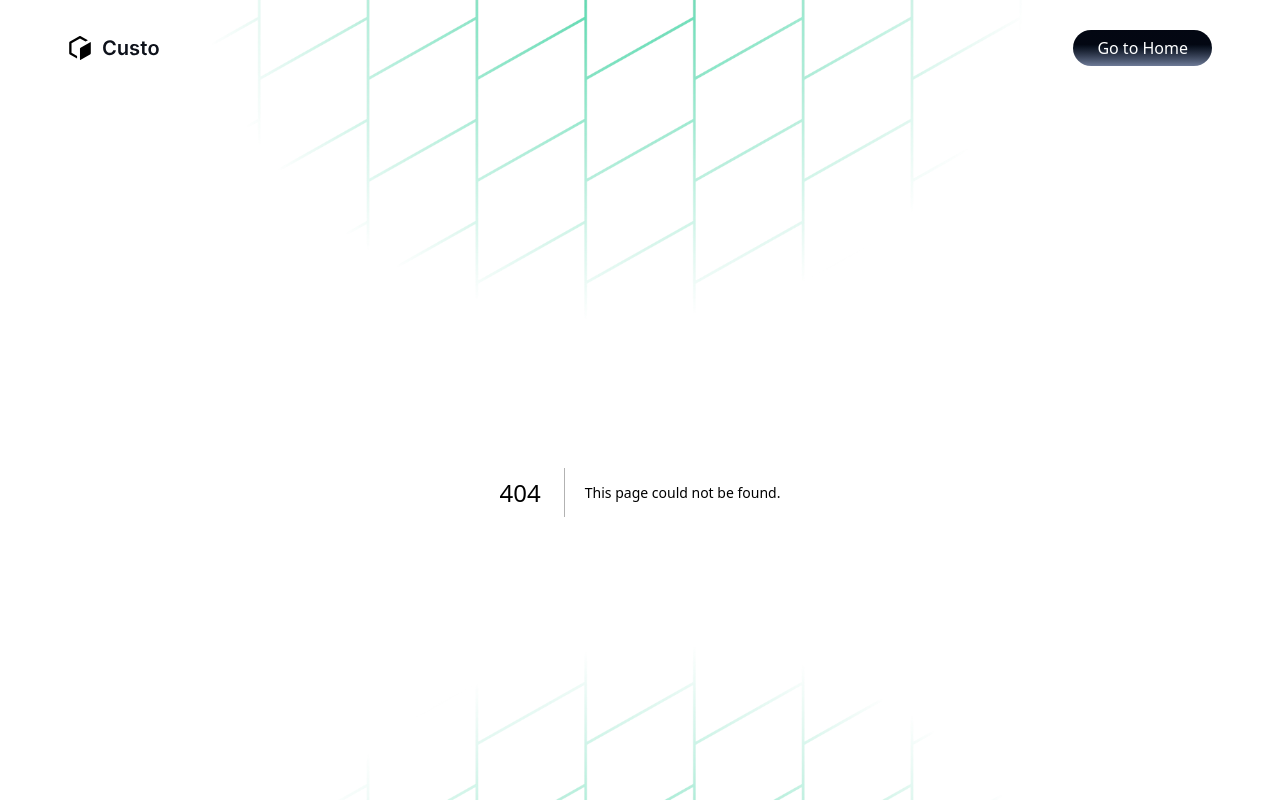
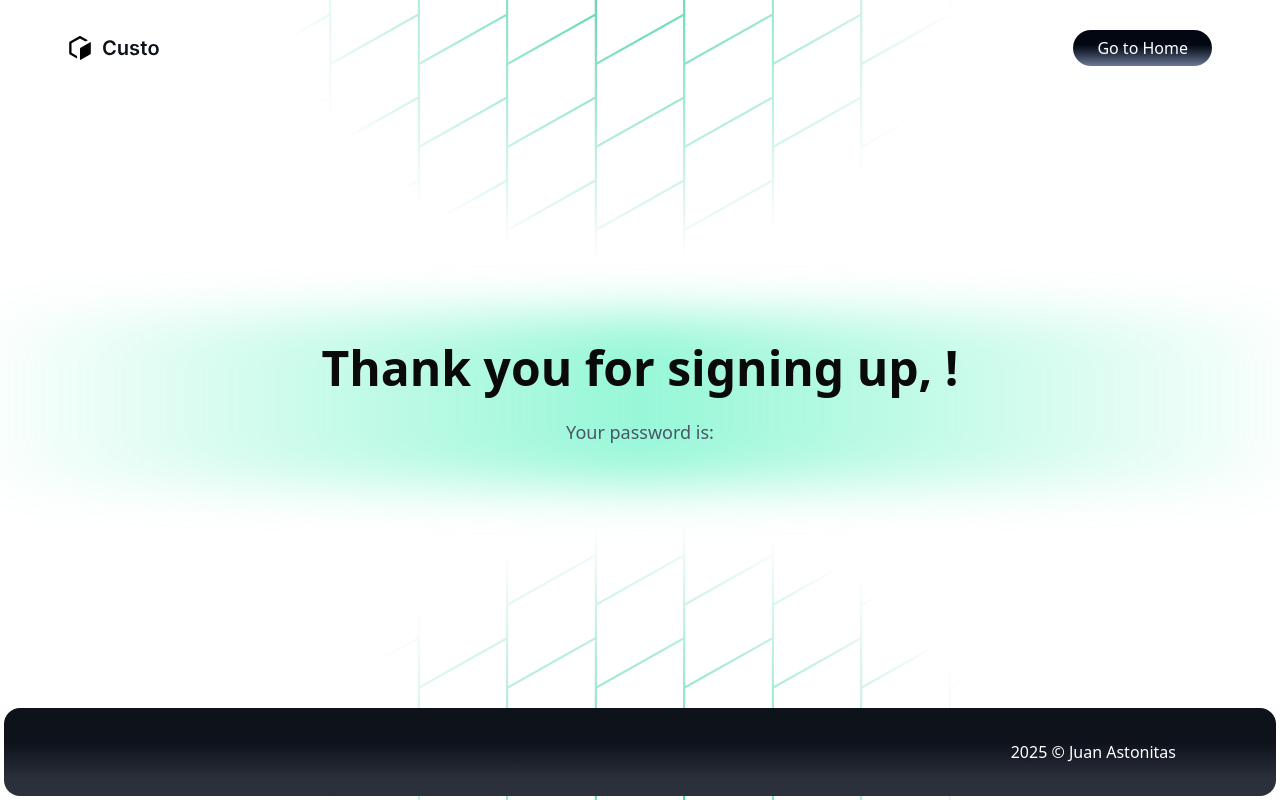
Before and after one commit to NeoRise456/custo-login, a Next.js app: page /thank-you in a window 1280 px wide. Before the commit this address had no page. Shown: the top 800 px of the page. Built offline with nearby package versions, Linux system fonts and the light colour scheme; no server answers.

Commit message:
feat: add Thank You page to display user signup confirmation

```diff
--- /dev/null
+++ b/app/thank-you/page.tsx
@@ -0,0 +1,21 @@
+"use server";
+
+import {cookies} from "next/headers";
+
+export default async function ThankYouPage(){
+    const cookieStore = await cookies();
+    const username = cookieStore.get('username')?.value;
+    const password = cookieStore.get('password')?.value;
+
+    return (
+        <div className={`text-center h-full flex flex-col justify-center`}>
+
+            <div className={`relative flex flex-col justify-center gap-4`}>
+                <div className="pointer-events-none absolute -inset-10 rounded-3xl -z-10 bg-gradient-to-l from-transparent via-[#6bf4c7] to-transparent blur-xl opacity-70"/>
+                <h1 className={`text-5xl font-semibold animate-bounce`}>Thank you for signing up, {username}!</h1>
+                <p className={`text-lg text-gray-600 font-medium`}>Your password is: {password}</p>
+            </div>
+
+        </div>
+    );
+}
```
